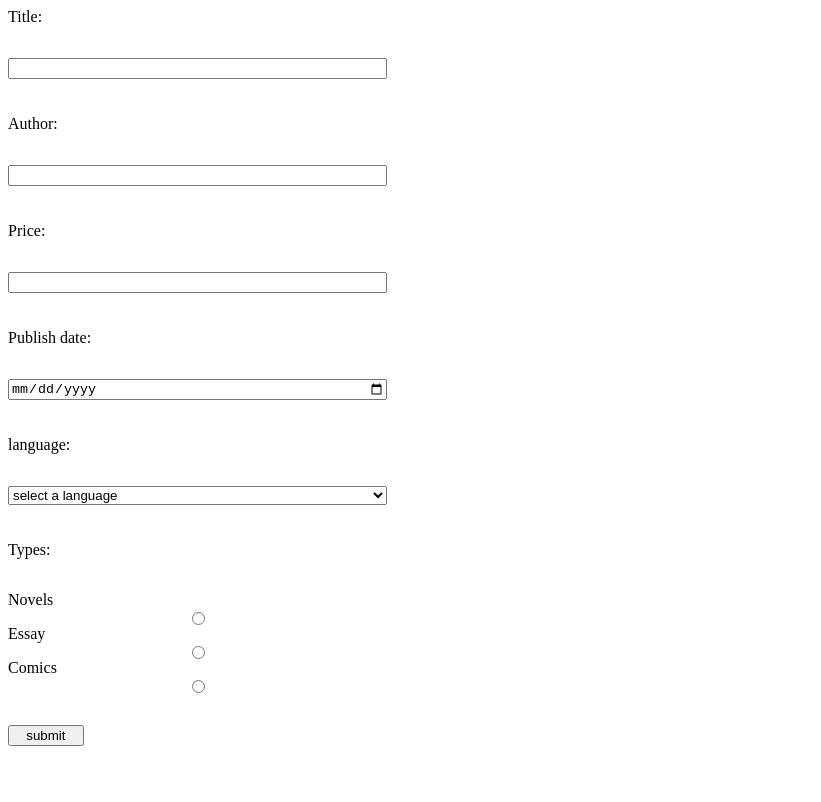
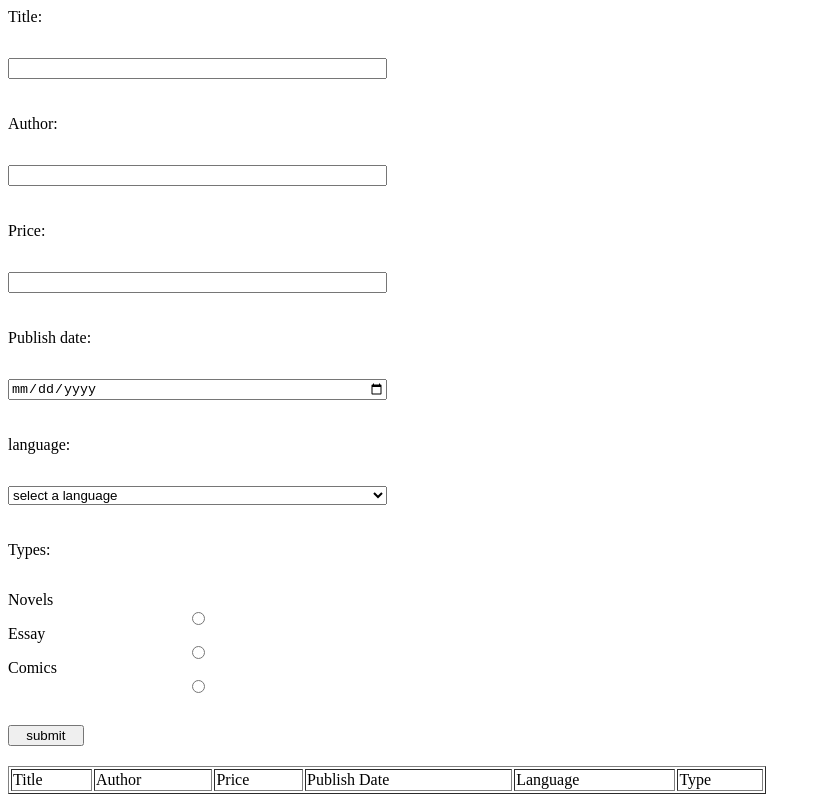
Before and after one commit to NadaBouyahya/library_js, a plain HTML site: page index.html in a window 1280 px wide. Shown: the whole page, without its empty margins (0-821 px from the left). Drawn offline with Linux system fonts and the light colour scheme.

Commit message:
added table head

```diff
--- a/index.html
+++ b/index.html
@@ -28,7 +28,7 @@
         <label> language:</label>
         <p id="language_msg"></p>
         <select id="language" name="languages">
-            <option>select a language</option>
+            <option disabled selected hidden value>select a language</option>
             <option value="Arabic">Arabic</option>
             <option value="English">English</option>
             <option value="French">French</option>
@@ -48,6 +48,18 @@
         <p id="valid_done"></p>
             <input type="submit" name="validate" value="submit" id="subm">
     </form>
+
+    <table border="1" width="60%">
+        <thead>
+            <td>Title</td>
+            <td>Author</td>
+            <td>Price</td>
+            <td>Publish Date</td>
+            <td>Language</td>
+            <td>Type</td>
+        </thead>
+
+    </table>
 
     <script>
         var validation = document.getElementById('validation');
@@ -161,7 +173,10 @@
         errorType.style.color = 'red';
         event.preventDefault();
     }
-
+    else {
+        errorType.innerHTML = ('good 6');
+        errorType.style.color = 'green';
+    }
 
          if (form_ok == true) {
          var validDone = document.getElementById('valid_done')
--- a/style.css
+++ b/style.css
@@ -15,3 +15,7 @@ select{
 #subm {
     width:20%;
 }
+
+table {
+    margin-top: 20px;
+}
```
